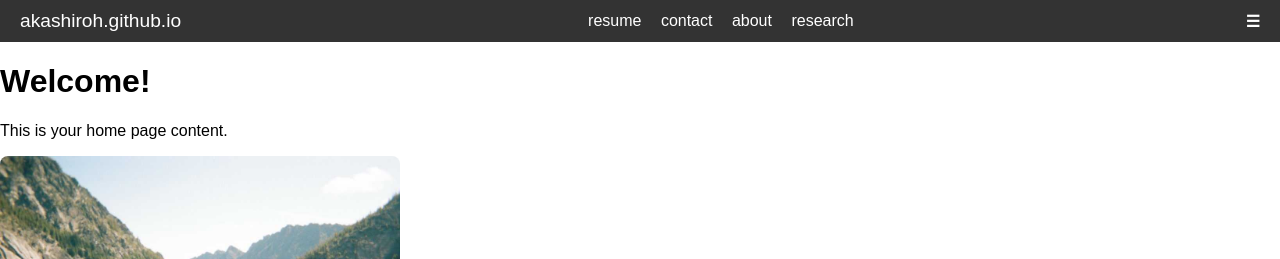
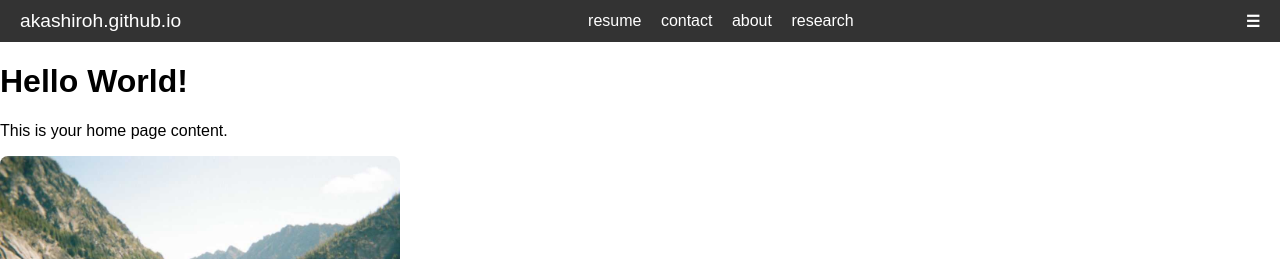
Before and after one commit to akashiroh/akashiroh.github.io, a Jekyll site: the page built from index.html, in a window 1280 px wide. Shown: the top 259 px of the page. Built offline with Jekyll 4.4.1, drawn with Linux system fonts in a browser that asks for light colours.

Commit message:
nothing is updating, so pushing this simple change to test that thigns are happening

```diff
--- a/index.html
+++ b/index.html
@@ -3,7 +3,7 @@ layout: base
 title: Home
 ---
 
-<h1>Welcome!</h1>
+<h1>Hello World!</h1>
 <p>This is your home page content.</p>
 
 <img src="assets/imgs/enchantments.jpg" alt="This will be my background photo eventually" width="400">
```
